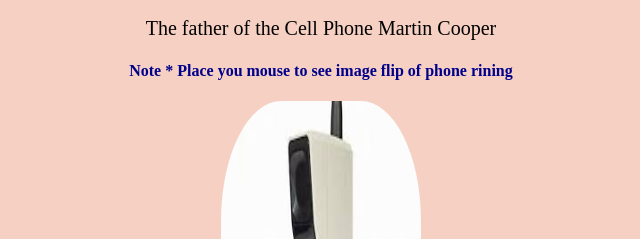
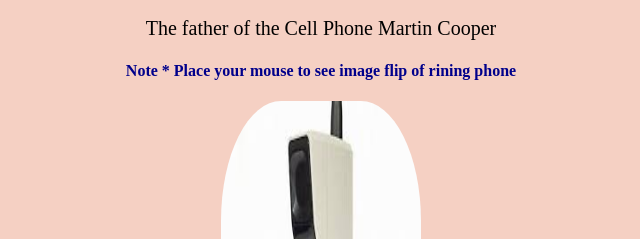
Before and after one commit to AshwiniChin/Invention-of-Cell-Phone, a plain HTML site: page index.html in a window 1280 px wide. Shown: the part 456-695 px from the top of the page, 319-959 px from the left. Drawn offline with Linux system fonts and the light colour scheme.

Commit message:
Update index.html

```diff
--- a/index.html
+++ b/index.html
@@ -15,14 +15,10 @@
     <img id="martin" src="martin.jpg">
     <p>The father of the Cell Phone Martin Cooper</p>
 
-    <h4>Note * Place you mouse to see image flip of phone rining</h4>
+    <h4>Note * Place your mouse to see image flip of rining phone</h4>
     <img src="phone.jpg" id="phone" onmouseover="flipImage()"
     onmouseleave="originalImage()">
-
-
-
-
-</body>
+ </body>
 
 
 
```
